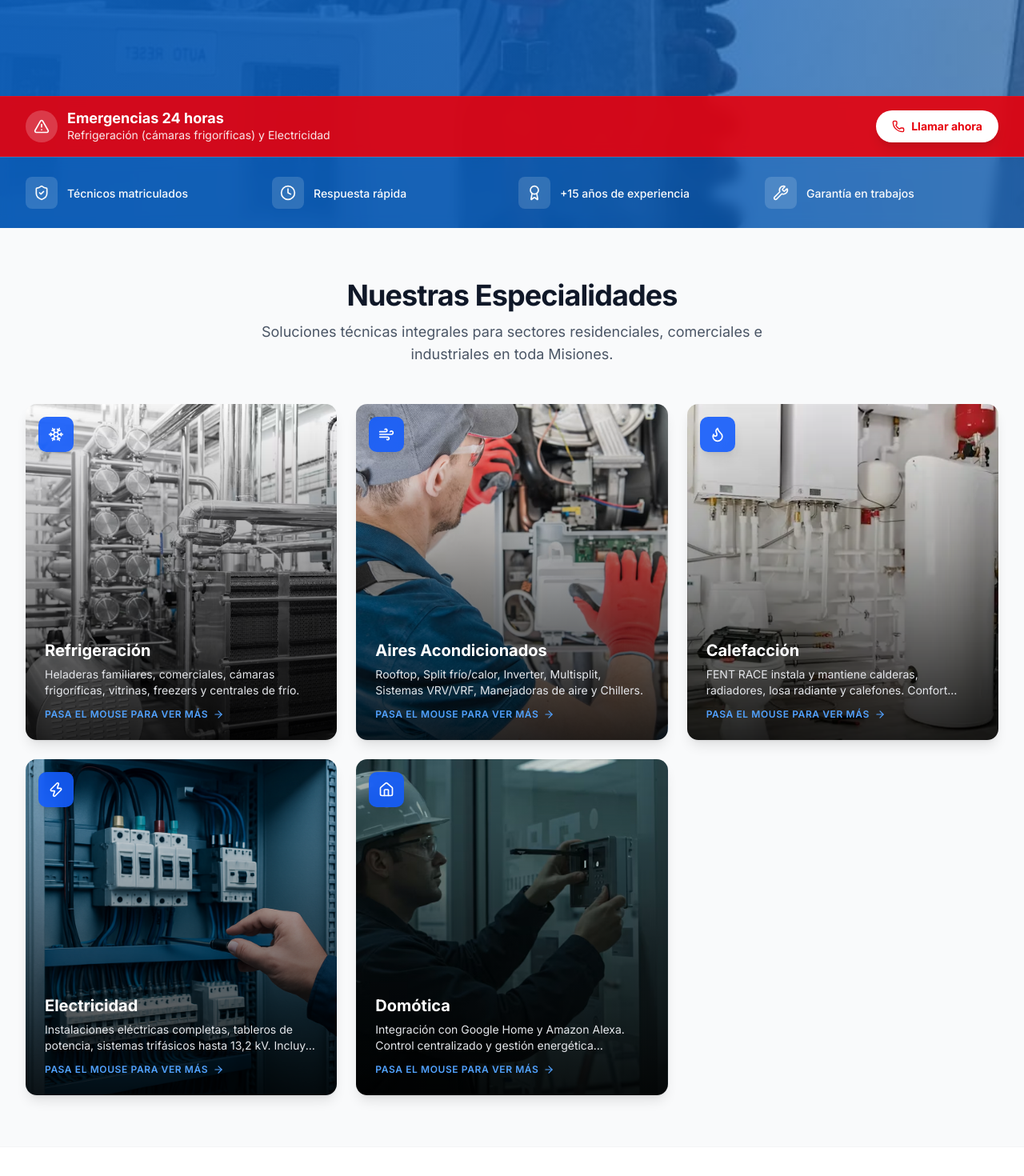
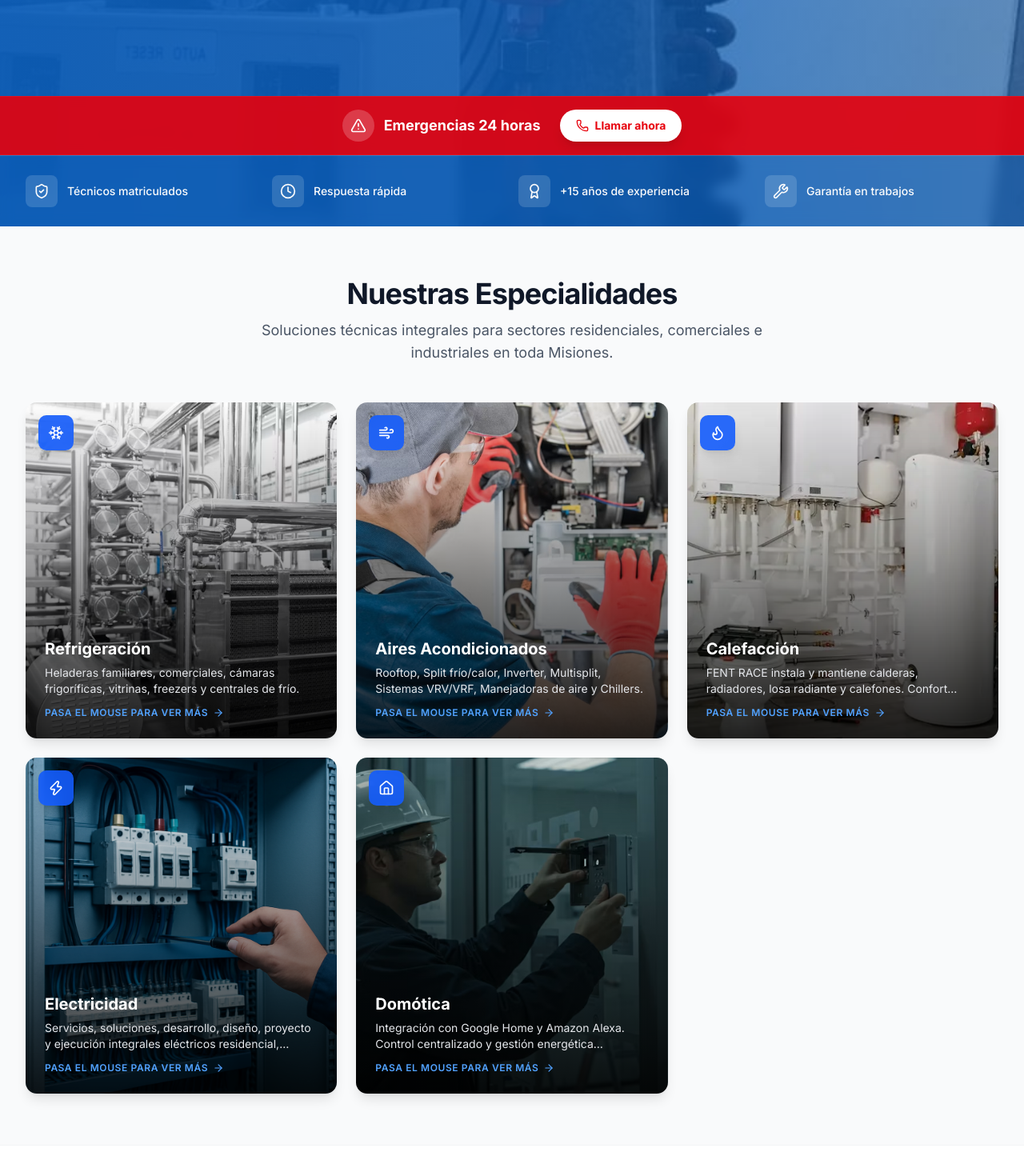
Before and after one commit to andreasoledadvillanueva22-png/fentrace-web, a Next.js app: page / in a window 1280 px wide. Shown: the part 800-2270 px from the top of the page at 80% size. Built offline with nearby package versions, Linux system fonts and the light colour scheme.

Commit message:
Simplificación banner emergencias: quitado texto de refrigeración/electricidad

```diff
--- a/components/contact.tsx
+++ b/components/contact.tsx
@@ -72,39 +72,23 @@ ${form.message ? `\nConsulta: ${form.message}` : ''}`
               ))}
             </dl>
 
-            {/* 🚨 BLOQUE DE EMERGENCIAS 24 HS */}
             <div className="mt-8 rounded-xl border-l-4 border-red-500 bg-red-50 p-5 shadow-sm">
-              <div className="flex items-start gap-3">
+              <div className="flex flex-col sm:flex-row items-start sm:items-center justify-between gap-4">
+                <div className="flex items-center gap-3">
                   <div className="flex size-10 shrink-0 items-center justify-center rounded-full bg-red-100 text-red-600">
                     <AlertTriangle className="size-5" />
                   </div>
-                <div>
-                  <h3 className="font-bold text-red-700 text-base">
-                    🚨 Emergencias 24 horas
+                  <h3 className="font-bold text-red-700 text-base sm:text-lg">
+                    Emergencias 24 horas
                   </h3>
-                  <p className="mt-1 text-sm text-red-600 leading-relaxed">
-                    Atención urgente fuera de horario para:
-                  </p>
-                  <ul className="mt-2 space-y-1 text-sm font-medium text-red-700">
-                    <li className="flex items-center gap-2">
-                      <span className="size-1.5 rounded-full bg-red-500" />
-                      Refrigeración (cámaras frigoríficas)
-                    </li>
-                    <li className="flex items-center gap-2">
-                      <span className="size-1.5 rounded-full bg-red-500" />
-                      Electricidad (fallas y cortocircuitos)
-                    </li>
-                  </ul>
-                  <p className="mt-3 text-xs text-red-600/80">
-                    Llamá directamente al{' '}
+                </div>
                 <a
                   href={`tel:${siteConfig.phoneDisplay.replace(/\s/g, '')}`}
-                      className="font-bold underline hover:text-red-800"
+                  className="inline-flex items-center gap-2 rounded-full bg-red-600 px-5 py-2.5 text-sm font-bold text-white shadow-lg transition-transform hover:scale-105 hover:bg-red-700"
                 >
-                      {siteConfig.phoneDisplay}
+                  <Phone className="size-4" />
+                  Llamar ahora
                 </a>
-                  </p>
-                </div>
               </div>
             </div>
           </div>
--- a/components/hero.tsx
+++ b/components/hero.tsx
@@ -62,19 +62,14 @@ export function Hero() {
       {/* Banner de Emergencias 24 hs */}
       <div className="relative border-y border-red-500/30 bg-red-600/90 backdrop-blur-sm">
         <div className="mx-auto max-w-7xl px-4 py-4 sm:px-6 lg:px-8">
-          <div className="flex flex-col sm:flex-row items-center justify-between gap-3">
+          <div className="flex flex-col sm:flex-row items-center justify-center gap-3 sm:gap-6">
             <div className="flex items-center gap-3 text-white">
               <div className="flex size-10 shrink-0 items-center justify-center rounded-full bg-white/20">
                 <AlertTriangle className="size-5" />
               </div>
-              <div>
-                <p className="font-bold text-base sm:text-lg leading-tight">
-                  Emergencias 24 horas
-                </p>
-                <p className="text-xs sm:text-sm text-white/90">
-                  Refrigeración (cámaras frigoríficas) y Electricidad
-                </p>
-              </div>
+              <p className="font-bold text-base sm:text-lg leading-tight">
+                Emergencias 24 horas
+              </p>
             </div>
             <a
               href={`tel:${siteConfig.phoneDisplay.replace(/\s/g, '')}`}
--- a/components/services.tsx
+++ b/components/services.tsx
@@ -57,16 +57,19 @@ const servicesData = [
   {
     id: 'electricidad',
     title: 'Electricidad',
-    subtitle: 'Instalaciones y Mantenimiento',
-    description: 'Instalaciones eléctricas completas, tableros de potencia, sistemas trifásicos hasta 13,2 kV. Incluye servicios de electrónica industrial.',
+    subtitle: 'Soluciones Eléctricas Integrales',
+    description: 'Servicios, soluciones, desarrollo, diseño, proyecto y ejecución integrales eléctricos residencial, comercial e industrial.',
     icon: Zap,
     image: '/images/electricidad.png',
     features: [
+      'Termografías y mediciones de cargas',
+      'Armado de tableros de automatización y potencia',
+      'Informes técnicos y habilitaciones',
+      'Certificaciones y regularizaciones eléctricas',
+      'Trámites y planos eléctricos',
       'Tableros eléctricos y puesta a tierra',
       'Iluminación interior y exterior',
       'Bancos de capacitores',
-      'Termografías y medición de cargas',
-      'Limpieza técnica de tableros',
       'Reparación de cortocircuitos',
       'Instalaciones hasta 13,2 kV',
       'Reparación de placas y variadores (electrónica)'
```
Also changed, not shown: public/images/logo-fentrace.jpeg. Lines whose indentation alone changed are shown as unchanged.
